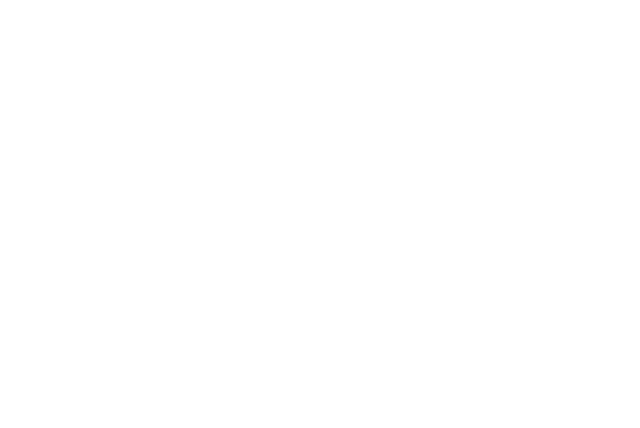
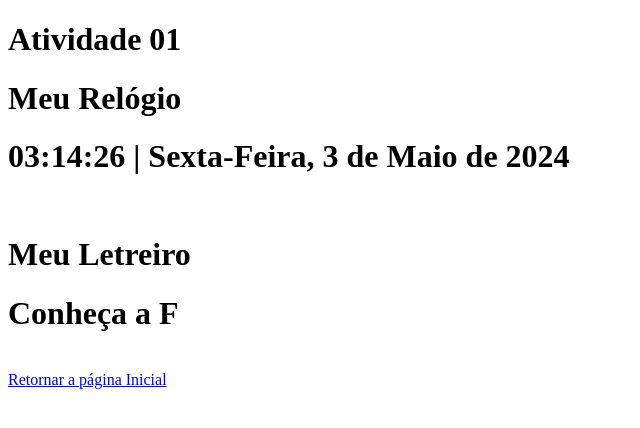
Before and after one commit to caioramineli/react-fatec, a React (Create React App) app: page /atividade01 in a window 1280 px wide. Before the commit this address had no page. Shown: the top 428 px of the page, without its empty margins (0-640 px from the left). Built offline with nearby package versions, Linux system fonts and the light colour scheme.

Commit message:
rotas inseridas

```diff
--- /dev/null
+++ b/src/components/atividade01/Atividade01.jsx
@@ -0,0 +1,16 @@
+import Relogio from "./Relogio";
+import Letreiro from "./Letreiro";
+import { Link } from 'react-router-dom';
+
+export default function Atividade01() {
+    return (
+        <>
+            <h1>Atividade 01</h1>
+            <Relogio />
+            <br />
+            <Letreiro />
+            <br />
+            <Link to="/">Retornar a página Inicial</Link>
+        </>
+    )
+}
--- /dev/null
+++ b/src/components/atividade02/Atividade02.jsx
@@ -0,0 +1,13 @@
+// import Contador from "./Contador";
+import { Link } from 'react-router-dom';
+
+export default function Atividade01() {
+    return (
+        <>
+            <h1>Atividade 02</h1>
+            {/* <Contador /> */}
+            <br />
+            <Link to="/">Retornar a página Inicial</Link>
+        </>
+    )
+}
--- a/src/home.jsx
+++ b/src/home.jsx
@@ -1,10 +1,21 @@
 import { Link } from 'react-router-dom';
+
 
 export default function Home() {
     return (
         <>
             <h1>Pagina Inicial</h1>
-            <Link to="/atividade01">Atividade 1</Link>
+            <nav>
+                <ul>
+                    <li>
+                        <Link to="/atividade01">Atividade 1</Link>
+                    </li>
+
+                    <li>
+                        <Link to="/atividade02">Atividade 2</Link>
+                    </li>
+                </ul>
+            </nav>
         </>
     )
 }
--- a/src/minhasRotas.jsx
+++ b/src/minhasRotas.jsx
@@ -1,11 +1,16 @@
 import { BrowserRouter as BR, Route, Routes } from "react-router-dom";
-import Home from "./home";
+import Home from "./Home";
+import Atividade01 from './components/atividade01/Atividade01';
+import Atividade02 from './components/atividade02/Atividade02';
+
 
 export default function MinhasRotas() {
     return (<>
         <BR>
             <Routes>
                 <Route path="/" element={<Home/>} />
+                <Route path="/atividade01" element={<Atividade01/>} />
+                <Route path="/atividade02" element={<Atividade02/>} />
             </Routes>
         </BR>
     </>)
```
